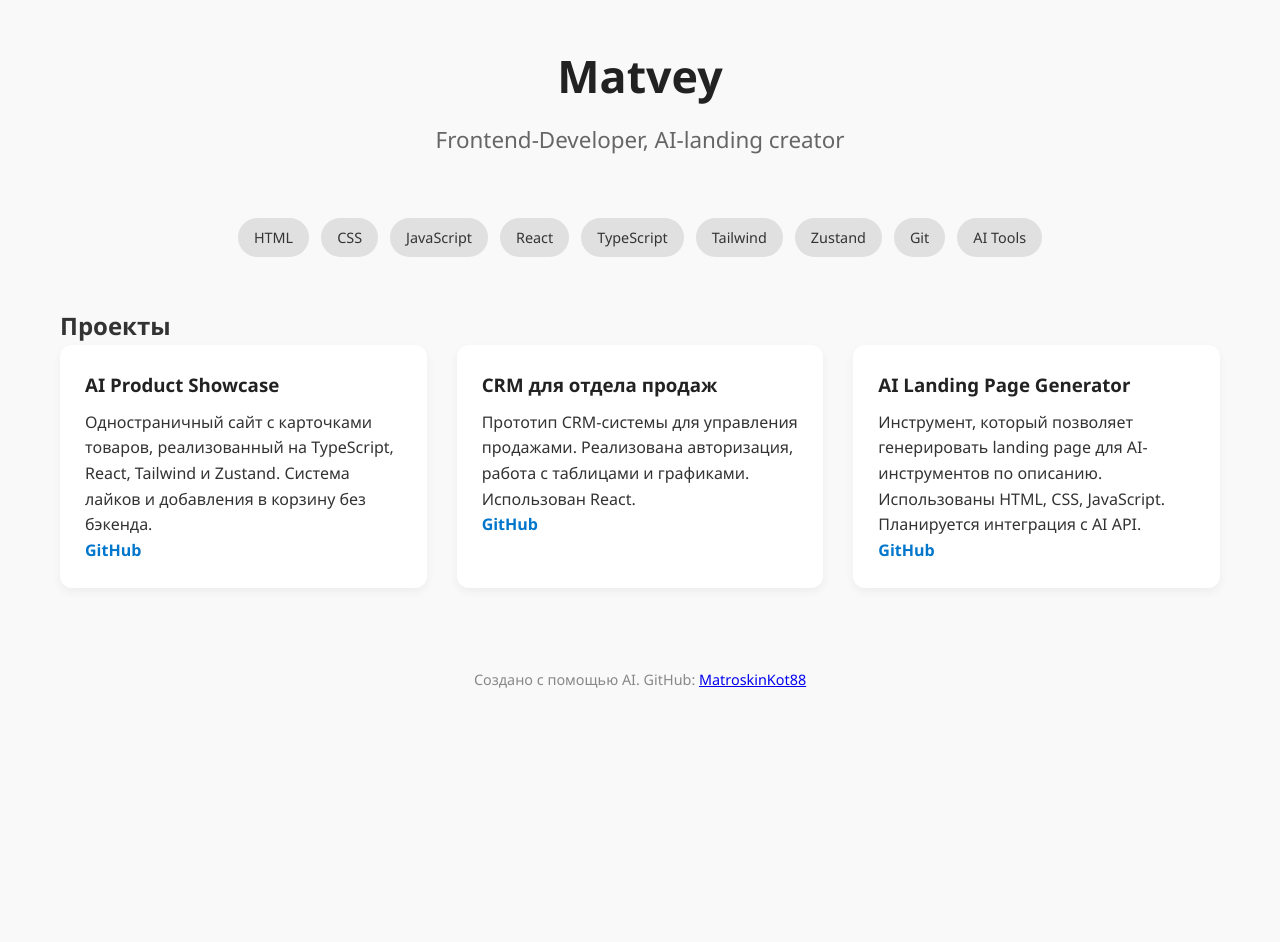
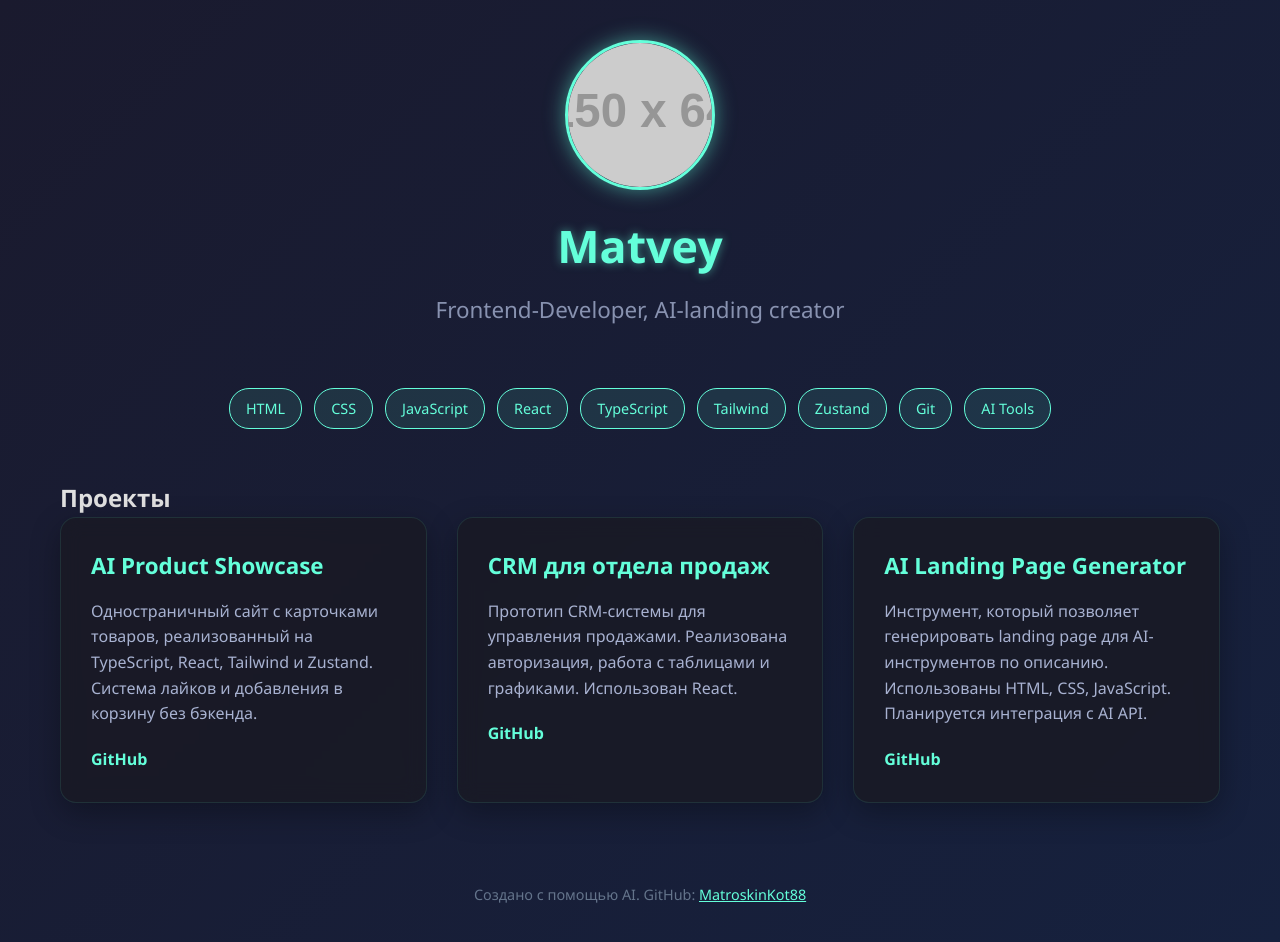
Before and after one commit to MatroskinKot88/ai-portfolio-template, a plain HTML site: page index.html in a window 1280 px wide. Before the commit the page ends 800 px from the top, so only its background shows below. Drawn offline with Linux system fonts and the light colour scheme; placeholder pictures from the web are drawn by us.

Commit message:
Update index.html

```diff
--- a/index.html
+++ b/index.html
@@ -5,29 +5,199 @@
   <meta name="viewport" content="width=device-width, initial-scale=1.0"/>
   <title>Matvey — Frontend-Developer, AI-landing creator</title>
   <style>
-    * { margin: 0; padding: 0; box-sizing: border-box; }
-    body { font-family: 'Segoe UI', Tahoma, Geneva, Verdana, sans-serif; line-height: 1.6; color: #333; background: #f9f9f9; }
-    .container { max-width: 1200px; margin: 0 auto; padding: 40px 20px; }
-    header { text-align: center; margin-bottom: 60px; }
-    h1 { font-size: 2.8rem; margin-bottom: 10px; color: #222; }
-    .subtitle { font-size: 1.4rem; color: #666; margin-bottom: 30px; }
-    .skills { display: flex; flex-wrap: wrap; justify-content: center; gap: 12px; margin-bottom: 50px; }
-    .skill { background: #e0e0e0; padding: 8px 16px; border-radius: 20px; font-size: 0.9rem; }
-    .projects { display: grid; grid-template-columns: repeat(auto-fit, minmax(300px, 1fr)); gap: 30px; }
-    .project { background: white; padding: 25px; border-radius: 12px; box-shadow: 0 4px 10px rgba(0,0,0,0.05); }
-    .project h3 { margin-bottom: 10px; color: #222; }
-    .project a { color: #0077cc; text-decoration: none; font-weight: 600; }
-    .project a:hover { text-decoration: underline; }
-    footer { text-align: center; margin-top: 80px; color: #888; font-size: 0.9rem; }
+    * {
+      margin: 0;
+      padding: 0;
+      box-sizing: border-box;
+    }
+
+    body {
+      font-family: 'Segoe UI', Tahoma, Geneva, Verdana, sans-serif;
+      line-height: 1.6;
+      color: #e0e0e0;
+      background: linear-gradient(135deg, #1a1a2e, #16213e);
+      min-height: 100vh;
+      overflow-x: hidden;
+    }
+
+    .container {
+      max-width: 1200px;
+      margin: 0 auto;
+      padding: 40px 20px;
+    }
+
+    header {
+      text-align: center;
+      margin-bottom: 60px;
+      opacity: 0;
+      animation: fadeInDown 1s ease forwards;
+    }
+
+    .avatar {
+      width: 150px;
+      height: 150px;
+      border-radius: 50%;
+      object-fit: cover;
+      border: 3px solid #64ffda;
+      box-shadow: 0 0 20px rgba(100, 255, 218, 0.5);
+      margin: 0 auto 20px;
+      display: block;
+    }
+
+    h1 {
+      font-size: 2.8rem;
+      margin-bottom: 10px;
+      color: #64ffda;
+      text-shadow: 0 0 10px rgba(100, 255, 218, 0.5);
+    }
+
+    .subtitle {
+      font-size: 1.4rem;
+      color: #8892b0;
+      margin-bottom: 30px;
+    }
+
+    .skills {
+      display: flex;
+      flex-wrap: wrap;
+      justify-content: center;
+      gap: 12px;
+      margin-bottom: 50px;
+      opacity: 0;
+      animation: fadeInUp 1s ease 0.3s forwards;
+    }
+
+    .skill {
+      background: rgba(100, 255, 218, 0.1);
+      padding: 8px 16px;
+      border-radius: 20px;
+      font-size: 0.9rem;
+      border: 1px solid #64ffda;
+      color: #64ffda;
+      transition: all 0.3s ease;
+    }
+
+    .skill:hover {
+      background: rgba(100, 255, 218, 0.2);
+      transform: translateY(-3px);
+      box-shadow: 0 5px 15px rgba(100, 255, 218, 0.2);
+    }
+
+    .projects {
+      display: grid;
+      grid-template-columns: repeat(auto-fit, minmax(300px, 1fr));
+      gap: 30px;
+    }
+
+    .project {
+      background: rgba(25, 25, 35, 0.8);
+      padding: 30px;
+      border-radius: 16px;
+      box-shadow: 0 10px 30px rgba(0, 0, 0, 0.3);
+      backdrop-filter: blur(10px);
+      border: 1px solid rgba(100, 255, 218, 0.1);
+      transition: all 0.4s ease;
+      opacity: 0;
+      transform: translateY(20px);
+    }
+
+    .project:nth-child(1) { animation: slideUp 0.6s ease 0.6s forwards; }
+    .project:nth-child(2) { animation: slideUp 0.6s ease 0.7s forwards; }
+    .project:nth-child(3) { animation: slideUp 0.6s ease 0.8s forwards; }
+
+    .project:hover {
+      transform: translateY(-10px);
+      box-shadow: 0 15px 40px rgba(0, 0, 0, 0.4), 0 0 20px rgba(100, 255, 218, 0.1);
+      border-color: rgba(100, 255, 218, 0.3);
+    }
+
+    .project h3 {
+      margin-bottom: 15px;
+      color: #64ffda;
+      font-size: 1.4rem;
+    }
+
+    .project p {
+      color: #a8b2d1;
+      margin-bottom: 20px;
+    }
+
+    .project a {
+      color: #64ffda;
+      text-decoration: none;
+      font-weight: 600;
+      transition: all 0.3s ease;
+    }
+
+    .project a:hover {
+      text-decoration: underline;
+      color: #50c8a9;
+    }
+
+    footer {
+      text-align: center;
+      margin-top: 80px;
+      color: #64748b;
+      font-size: 0.9rem;
+      opacity: 0;
+      animation: fadeIn 1s ease 1.2s forwards;
+    }
+
+    footer a {
+      color: #64ffda;
+    }
+
+    /* Анимации */
+    @keyframes fadeInDown {
+      from {
+        opacity: 0;
+        transform: translateY(-30px);
+      }
+      to {
+        opacity: 1;
+        transform: translateY(0);
+      }
+    }
+
+    @keyframes fadeInUp {
+      from {
+        opacity: 0;
+        transform: translateY(30px);
+      }
+      to {
+        opacity: 1;
+        transform: translateY(0);
+      }
+    }
+
+    @keyframes fadeIn {
+      from { opacity: 0; }
+      to { opacity: 1; }
+    }
+
+    @keyframes slideUp {
+      from {
+        opacity: 0;
+        transform: translateY(20px);
+      }
+      to {
+        opacity: 1;
+        transform: translateY(0);
+      }
+    }
+
     @media (max-width: 768px) {
       h1 { font-size: 2.2rem; }
       .subtitle { font-size: 1.2rem; }
+      .avatar { width: 120px; height: 120px; }
     }
   </style>
 </head>
 <body>
   <div class="container">
     <header>
+      <!-- Добавлено изображение -->
+      <img src="https://via.placeholder.com/150/64ffda/000000?text=M" alt="Фото Matvey" class="avatar" />
       <h1>Matvey</h1>
       <p class="subtitle">Frontend-Developer, AI-landing creator</p>
     </header>
```
